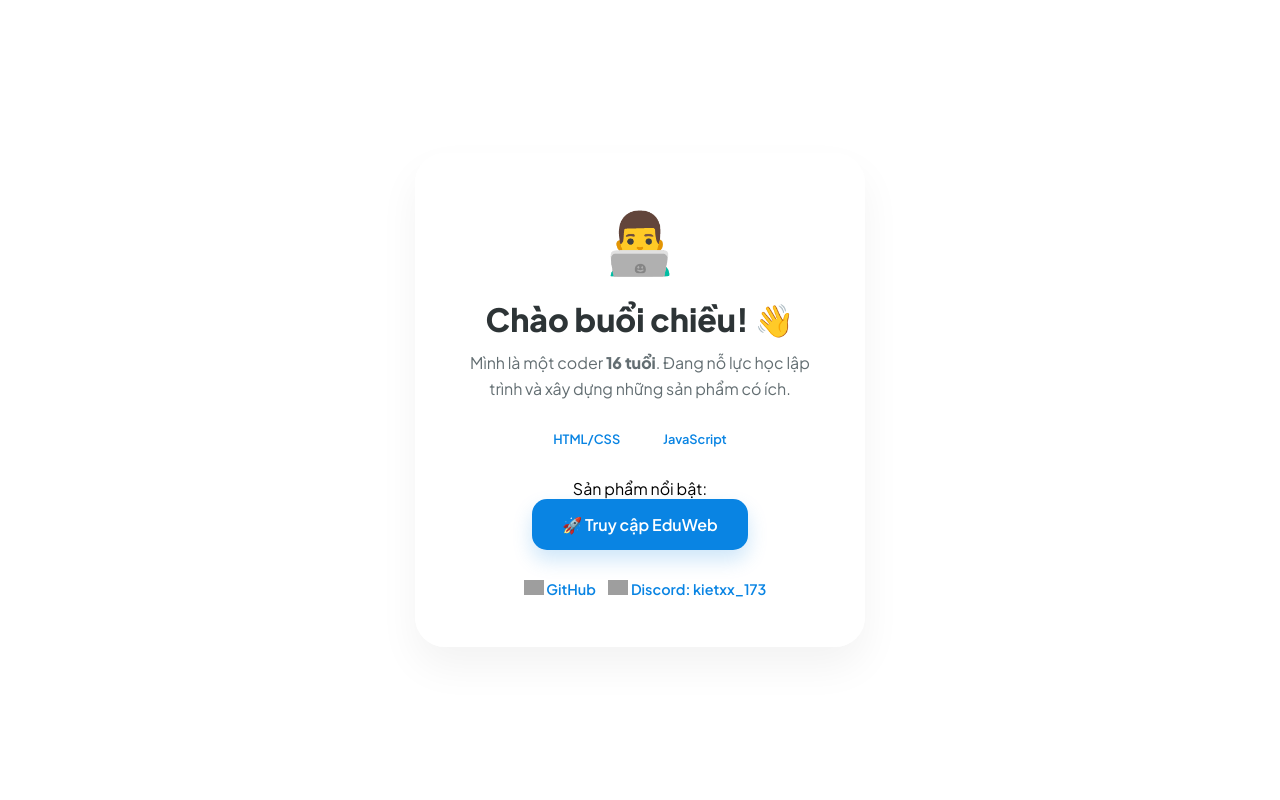
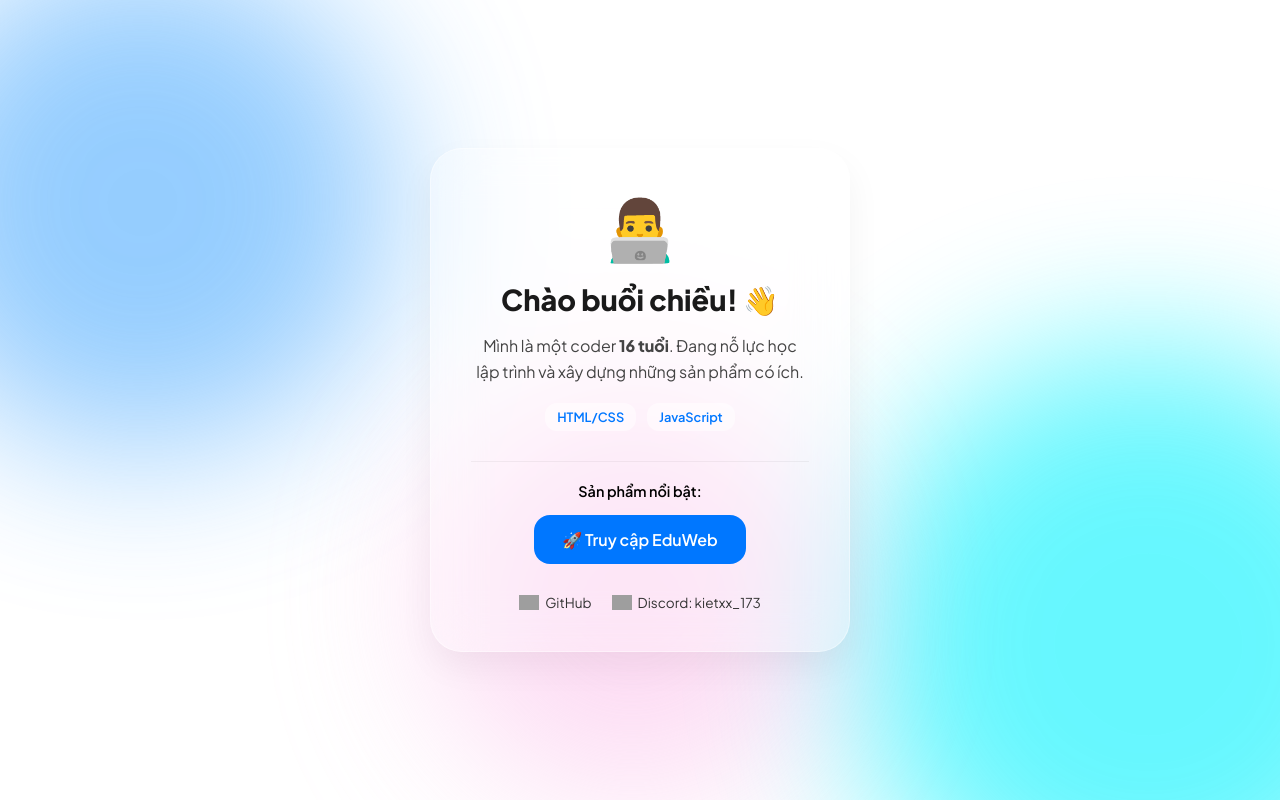
Before and after one commit to Hakiet2007/Profile, a plain HTML site: page index.html in a window 1280 px wide. Drawn offline with Linux system fonts and the light colour scheme; grey boxes are pictures that could not be loaded.

Commit message:
Refactor CSS styles for improved design
Updated styles for background, blobs, profile card, and buttons.

```diff
--- a/style.css
+++ b/style.css
@@ -10,11 +10,11 @@ body {
     display: flex;
     justify-content: center;
     align-items: center;
-    background-color: #f0f4f8;
+    background-color: #fff;
     overflow: hidden;
 }
 
-/* Hiệu ứng Background mờ ảo */
+/* Background giống ảnh mẫu */
 .bg-container {
     position: fixed;
     top: 0;
@@ -22,120 +22,139 @@ body {
     width: 100%;
     height: 100%;
     z-index: -1;
-    background: #fff;
 }
 
 .blob {
     position: absolute;
     border-radius: 50%;
-    filter: blur(100px);
-    z-index: -1;
-    opacity: 0.7;
+    filter: blur(80px);
+    opacity: 0.6;
     animation: move 20s infinite alternate;
 }
 
-.blob-blue {
+.blob-1 {
     width: 500px;
     height: 500px;
-    background: #8ec5fc;
-    top: -100px;
-    left: -100px;
+    background: #4facfe; /* Xanh dương */
+    top: -10%;
+    left: -10%;
 }
 
-.blob-purple {
+.blob-2 {
     width: 600px;
     height: 600px;
-    background: #e0c3fc;
-    bottom: -150px;
-    right: -100px;
+    background: #00f2fe; /* Xanh cyan */
+    bottom: -10%;
+    right: -10%;
     animation-delay: -5s;
 }
 
-.blob-cyan {
+.blob-3 {
     width: 400px;
     height: 400px;
-    background: #a1eeff;
-    top: 20%;
-    left: 40%;
+    background: #fbc2eb; /* Tím nhạt */
+    top: 40%;
+    left: 30%;
     animation-delay: -10s;
 }
 
 @keyframes move {
-    from { transform: translate(0, 0) scale(1); }
-    to { transform: translate(100px, 50px) scale(1.1); }
+    from { transform: translate(0, 0); }
+    to { transform: translate(50px, 80px); }
 }
 
-/* Card Profile kiểu kính mờ (Glassmorphism) */
+/* Card Profile */
 .profile-card {
-    background: rgba(255, 255, 255, 0.4);
-    backdrop-filter: blur(15px);
-    -webkit-backdrop-filter: blur(15px);
-    border: 1px solid rgba(255, 255, 255, 0.5);
-    padding: 3rem;
-    border-radius: 30px;
+    background: rgba(255, 255, 255, 0.3);
+    backdrop-filter: blur(25px);
+    -webkit-backdrop-filter: blur(25px);
+    border: 1px solid rgba(255, 255, 255, 0.4);
+    padding: 40px;
+    border-radius: 32px;
     width: 90%;
-    max-width: 450px;
+    max-width: 420px;
     text-align: center;
-    box-shadow: 0 20px 40px rgba(0, 0, 0, 0.05);
+    box-shadow: 0 15px 35px rgba(0, 0, 0, 0.05);
 }
 
 .avatar {
     font-size: 60px;
-    margin-bottom: 20px;
+    margin-bottom: 15px;
 }
 
 h1 {
-    font-size: 2rem;
-    color: #2d3436;
-    margin-bottom: 10px;
+    font-size: 1.8rem;
+    color: #1a1a1a;
+    margin-bottom: 15px;
 }
 
 .bio {
-    color: #636e72;
+    color: #444;
     line-height: 1.6;
-    margin-bottom: 25px;
+    margin-bottom: 20px; /* Tạo khoảng cách với phần tech-stack */
 }
 
 .tech-stack {
-    margin-bottom: 30px;
+    margin-bottom: 35px; /* Tăng khoảng cách để không che chữ */
 }
 
 .tech-stack span {
-    background: rgba(255, 255, 255, 0.6);
-    padding: 6px 15px;
-    border-radius: 20px;
+    background: rgba(255, 255, 255, 0.5);
+    padding: 6px 12px;
+    border-radius: 12px;
     font-size: 0.8rem;
-    margin: 0 5px;
+    margin: 0 4px;
     font-weight: 600;
-    color: #0984e3;
+    color: #0077ff;
+}
+
+/* Phần Project được đẩy xuống rõ rệt */
+.project-section {
+    margin-top: 20px;
+    padding-top: 20px;
+    border-top: 1px solid rgba(0, 0, 0, 0.05);
+}
+
+.project-section p {
+    font-size: 0.9rem;
+    margin-bottom: 15px;
+    font-weight: 600;
 }
 
 .btn-link {
     display: inline-block;
-    padding: 15px 30px;
-    background: #0984e3;
+    padding: 14px 28px;
+    background: #0077ff;
     color: white;
     text-decoration: none;
-    border-radius: 15px;
+    border-radius: 16px;
     font-weight: 600;
     transition: 0.3s;
-    box-shadow: 0 10px 20px rgba(9, 132, 227, 0.2);
 }
 
 .btn-link:hover {
-    transform: translateY(-5px);
-    box-shadow: 0 15px 30px rgba(9, 132, 227, 0.3);
-    background: #0773c5;
+    transform: scale(1.05);
+    background: #0056b3;
 }
 
+/* Social Links */
 .social-links {
     margin-top: 30px;
-    font-size: 0.9rem;
+    display: flex;
+    justify-content: center;
+    gap: 20px;
+    font-size: 0.85rem;
 }
 
 .social-links a {
-    margin-left: 10px;
-    color: #0984e3;
     text-decoration: none;
-    font-weight: 600;
+    color: #333;
+    display: flex;
+    align-items: center;
+    gap: 6px;
+    font-weight: 500;
 }
+
+.social-links a:hover {
+    color: #0077ff;
+}
```
